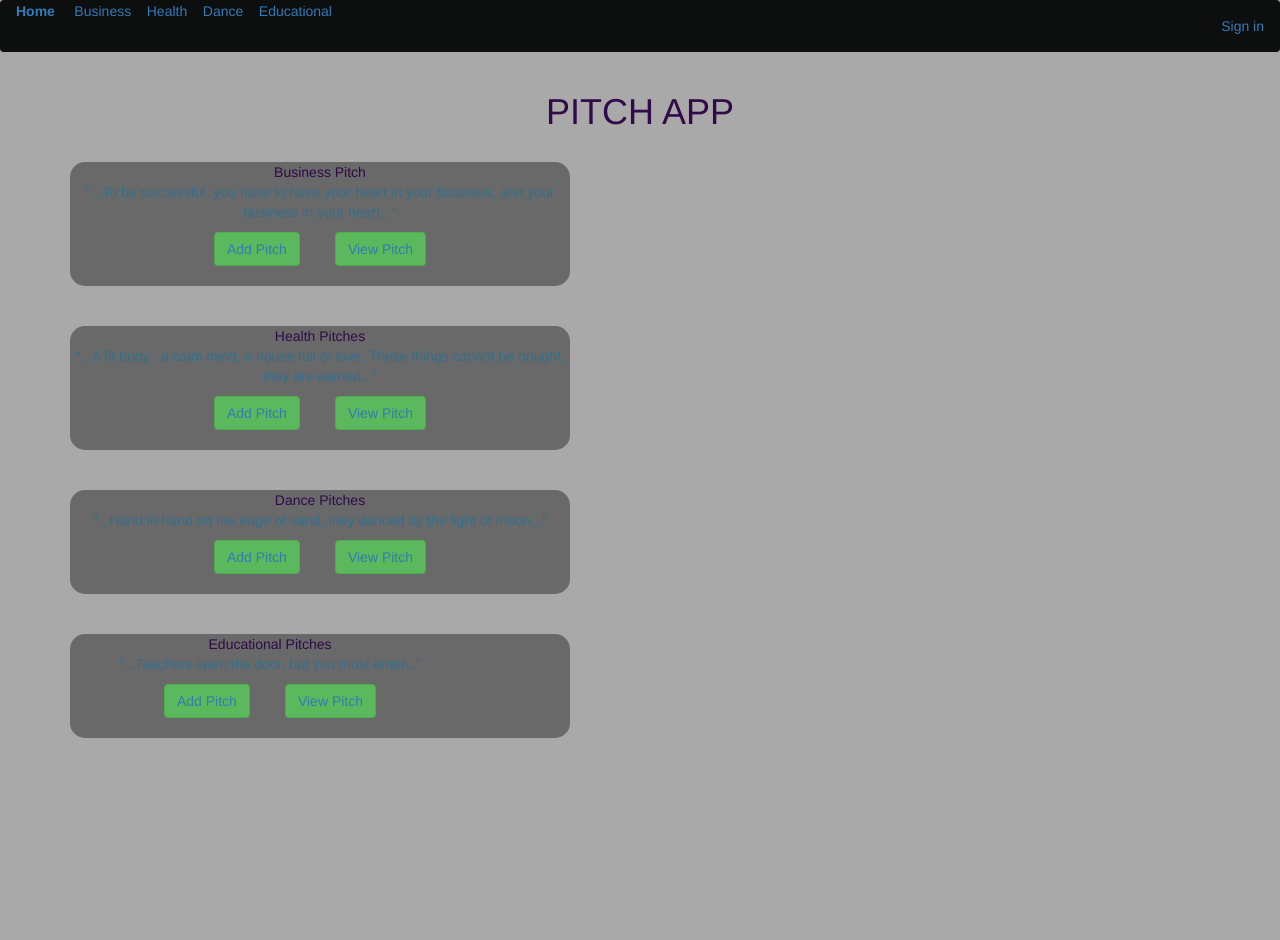
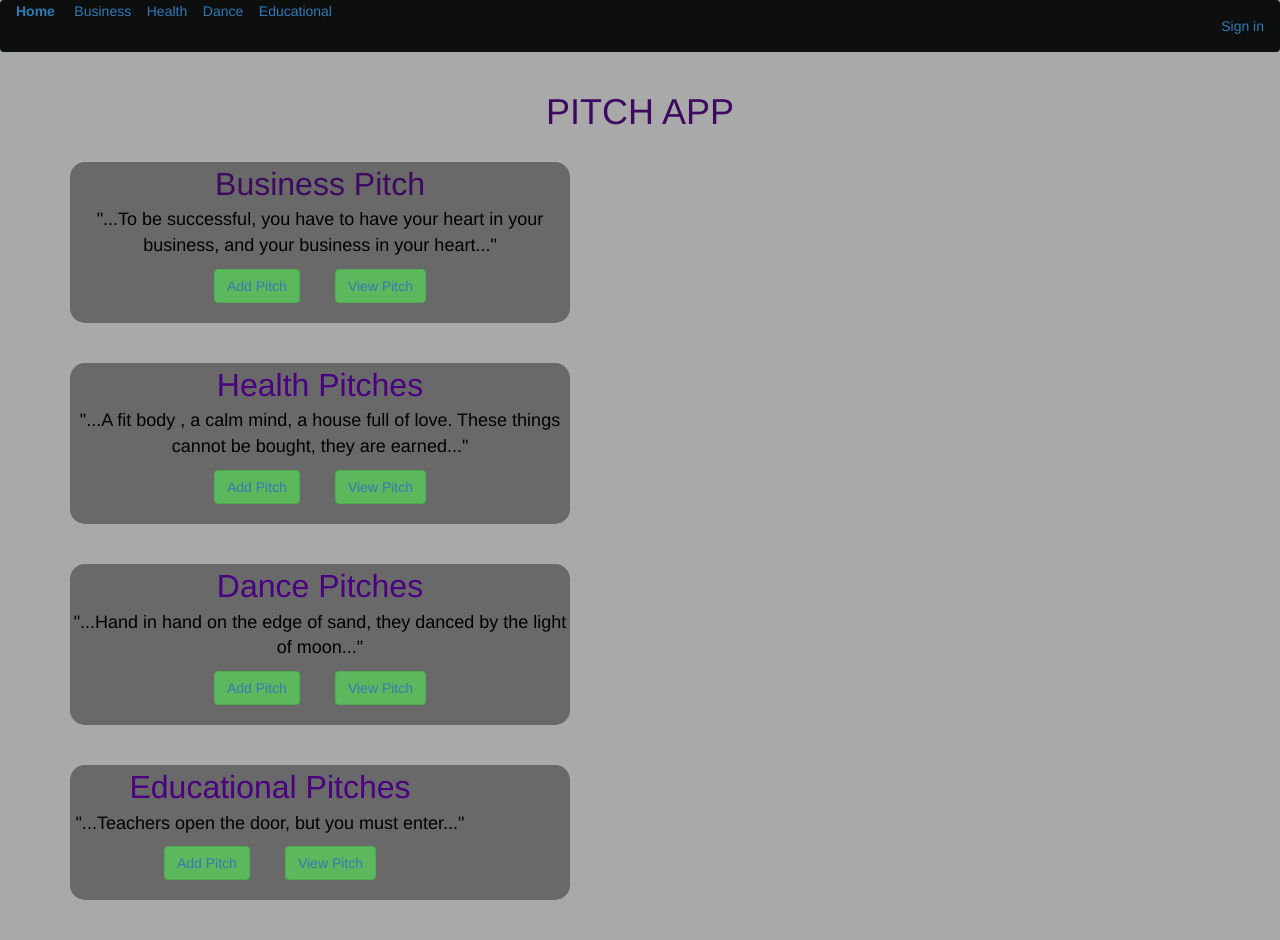
Before and after one commit to bre-nda/Pitch-Project, a Flask app: page / in a window 1280 px wide. Before the commit the page ends 738 px from the top, so only its background shows below. Run offline with Flask 2, Linux system fonts and the light colour scheme; some libraries are stand-ins or nearby versions.

Commit message:
update the index.html file by making some changes

```diff
--- a/app/templates/index.html
+++ b/app/templates/index.html
@@ -26,6 +26,16 @@
         background-color: dimgray;
         width: 500px;
         border-radius: 15px;
+        color: indigo;
+    }
+
+    .card-text {
+        font-size: large;
+        color: black;
+    }
+
+    .card-header {
+        font-size: xx-large;
     }
 
     .card-groups {
@@ -43,7 +53,7 @@
     }
 </style>{% endblock %} {% block content %}
 
-<body style="color: rgb(48, 10, 73); text-align: center;">
+<body style="color: rgb(61, 10, 95); text-align: center;">
     <div class="container">
         <h1>PITCH APP</h1>
         <br>
@@ -54,7 +64,6 @@
                         <div class="card border-info mb-5  height" style="max-width: 50rem;">
                             <div class="card-header">Business Pitch</div>
                             <div class="card-body text-info">
-                                <!-- <h5 class="card-title">Interview Pitch</h5> -->
                                 <p class="card-text">"...To be successful, you have to have your heart in your business, and your business in your heart..."</p>
                                 <button type="button" class="btn btn-success"><a href="../pitch/">Add Pitch</a></button>&nbsp;&nbsp;&nbsp;&nbsp;&nbsp;&nbsp;&nbsp;&nbsp;
                                 <button type="button" class="btn btn-success"><a href="/categories/Business">View Pitch</a></button>
@@ -70,7 +79,6 @@
                         <div class="card border-info mb-5" style="max-width: 50rem;">
                             <div class="card-header">Health Pitches</div>
                             <div class="card-body text-info">
-                                <!-- <h5 class="card-title">Random Pitches</h5> -->
                                 <p class="card-text">"...A fit body , a calm mind, a house full of love. These things cannot be bought, they are earned..."</p>
                                 <button type="button" class="btn btn-success"><a href="../pitch/">Add Pitch</a></button>&nbsp;&nbsp;&nbsp;&nbsp;&nbsp;&nbsp;&nbsp;&nbsp;
                                 <button type="button" class="btn btn-success"><a href="/categories/Health">View Pitch</a></button>
@@ -85,7 +93,6 @@
                         <div class="card border-info mb-7" style="max-width: 50rem;">
                             <div class="card-header">Dance Pitches</div>
                             <div class="card-body text-info">
-                                <!-- <h5 class="card-title">Funny Pitches</h5> -->
                                 <p class="card-text">"...Hand in hand on the edge of sand, they danced by the light of moon..."</p>
                                 <button type="button" class="btn btn-success"><a href="../pitch/">Add Pitch</a></button>&nbsp;&nbsp;&nbsp;&nbsp;&nbsp;&nbsp;&nbsp;&nbsp;
                                 <button type="button" class="btn btn-success"><a href="/categories/Dance">View Pitch</a></button>
@@ -95,12 +102,10 @@
                     </div>
                     <br>
                     <br>
-                    <!-- pitches about promotion -->
                     <div class="col">
                         <div class="card border-info mb-7" style="max-width: 40rem;">
                             <div class="card-header">Educational Pitches</div>
                             <div class="card-body text-info">
-                                <!-- <h5 class="card-title">Promotion Pitches</h5> -->
                                 <p class="card-text">"...Teachers open the door, but you must enter..."</p>
                                 <button type="button" class="btn btn-success"><a href="../pitch/">Add Pitch</a></button>&nbsp;&nbsp;&nbsp;&nbsp;&nbsp;&nbsp;&nbsp;&nbsp;
                                 <button type="button" class="btn btn-success"><a href="/categories/Educational">View Pitch</a></button>
```
